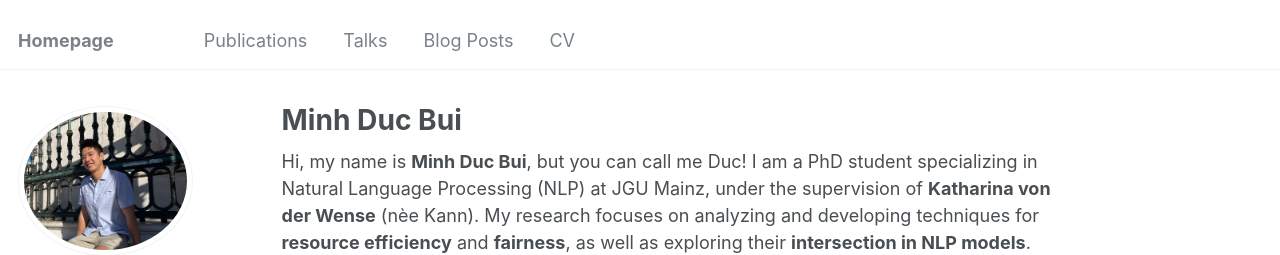
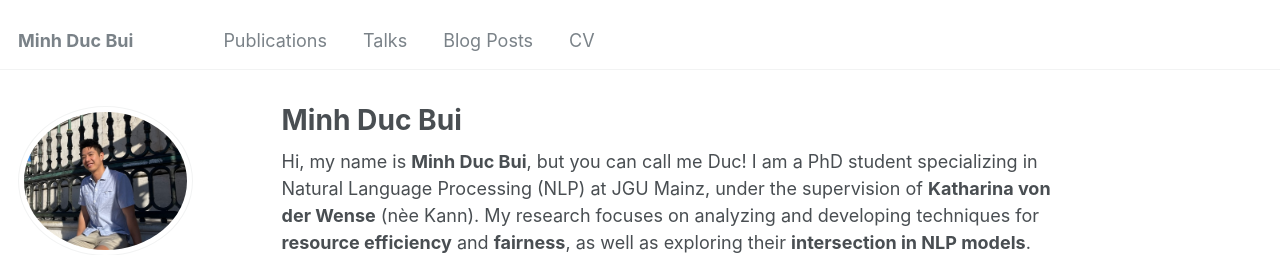
Before and after one commit to MinhDucBui/minhducbui.github.io, a Jekyll site: the page built from _pages/about.md, in a window 1280 px wide. Shown: the top 255 px of the page. Built offline with Jekyll 4.4.1, drawn with Linux system fonts in a browser that asks for light colours; some web fonts are replaced.

Commit message:
change about me

```diff
--- a/_config.yml
+++ b/_config.yml
@@ -8,7 +8,7 @@
 
 # Basic Site Settings
 locale                   : "en-US"
-title                    : "Homepage"
+title                    : "Minh Duc Bui"
 title_separator          : "-"
 name                     : &name "Minh Duc Bui"
 description              : &description "personal description"
```
